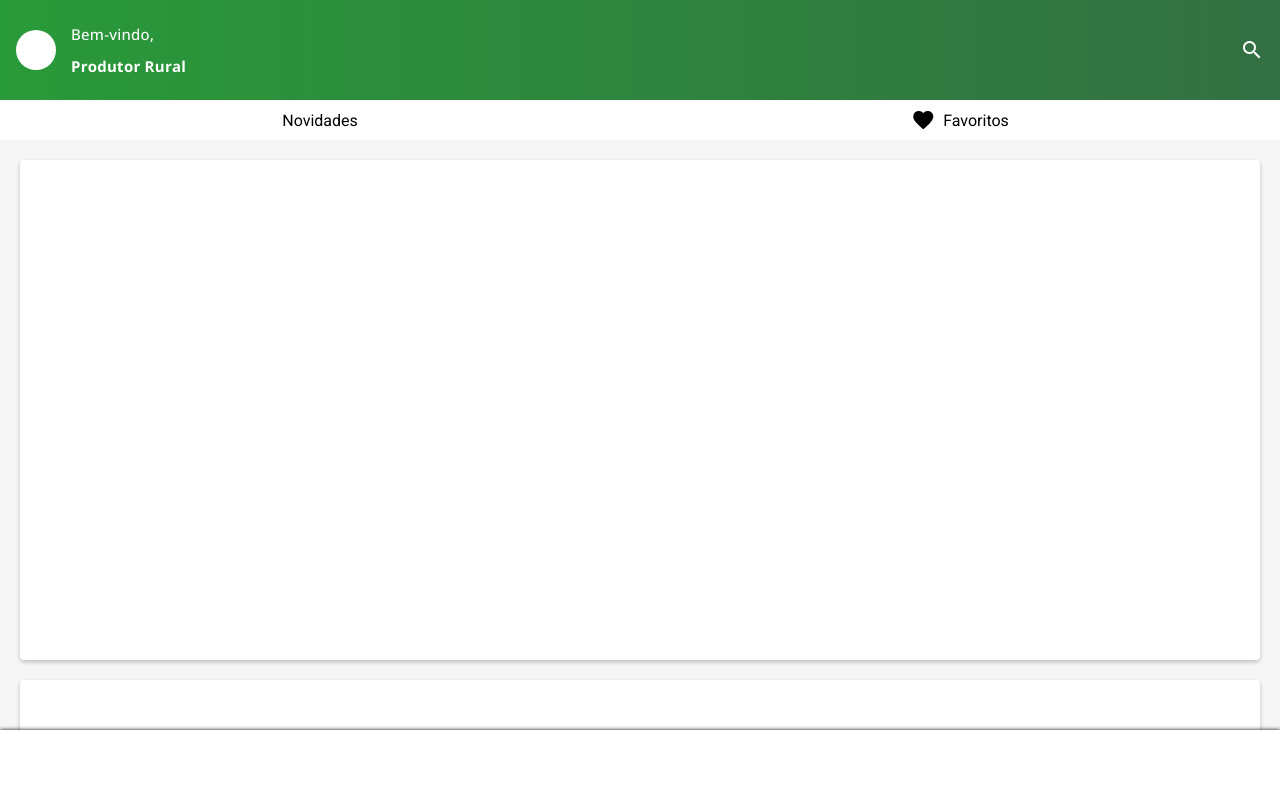
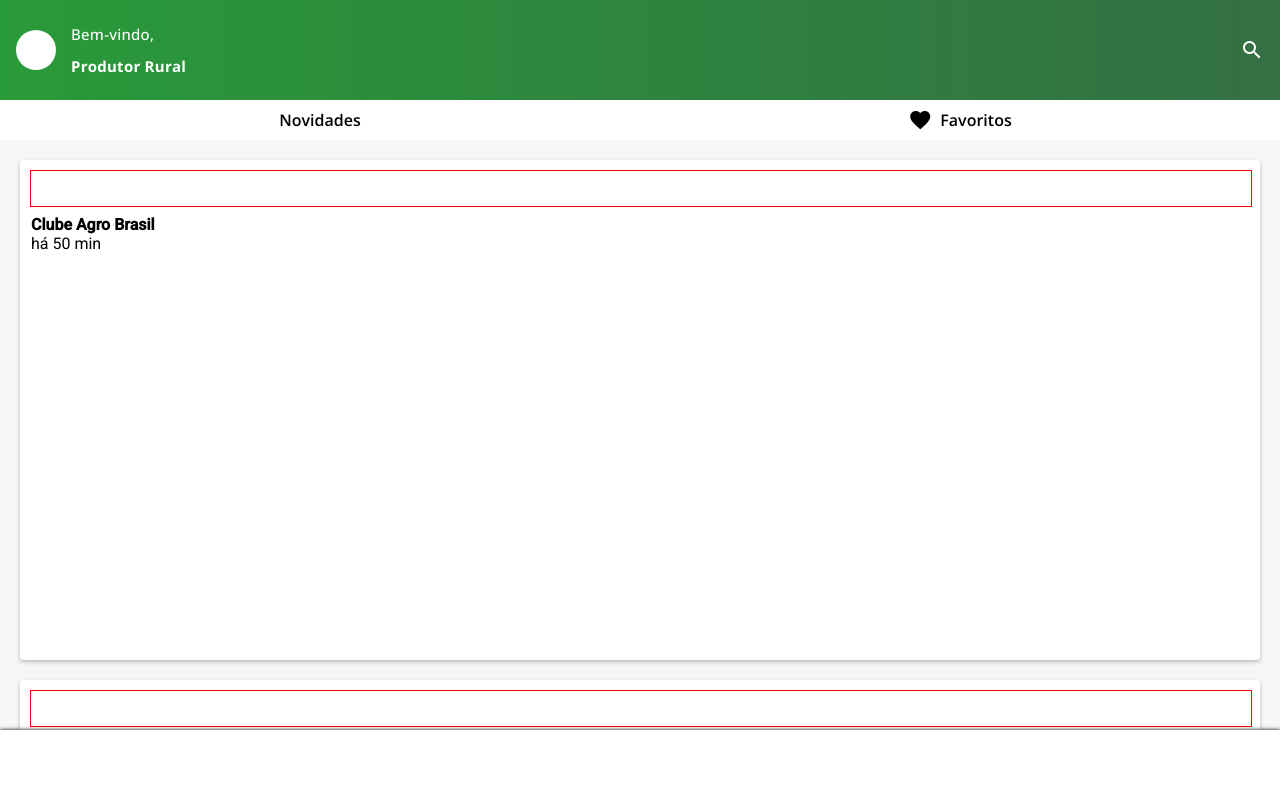
Before and after one commit to ElielElanoChavesSilva/ClubeAgro, an Angular app: page /novidades in a window 1280 px wide. Shown: the top 798 px of the page. Built offline with nearby package versions, Linux system fonts and the light colour scheme.

Commit message:
atualizando

```diff
--- a/src/app/Template/header/header.component.css
+++ b/src/app/Template/header/header.component.css
@@ -57,6 +57,12 @@
     justify-content: center;
 }
 
+.navigation p {
+    font-family: 'Open Sans';
+    font-size: 16px;
+    font-weight: 600;
+}
+
 .img {
     width: 40px;
     height: 40px;
--- a/src/app/components/nav/nav.component.css
+++ b/src/app/components/nav/nav.component.css
@@ -10,3 +10,10 @@
 .first {
     margin-top: 160px;
 }
+
+header {
+    display: flex;
+    height: 35px;
+    width: 100%;
+    border: 1px solid red;
+}
--- a/src/app/components/nav/nav.component.html
+++ b/src/app/components/nav/nav.component.html
@@ -1,5 +1,11 @@
 <mat-card class="container first mat-elevation-z3">
-    <header></header>
+    <header>
+        <div class="post">
+            <mat-icon></mat-icon>
+            <p><strong>Clube Agro Brasil</strong><br>há 50 min</p>
+        </div>
+        <mat-icon></mat-icon>
+    </header>
 </mat-card>
 <mat-card class="container mat-elevation-z3">
     <header></header>
```
